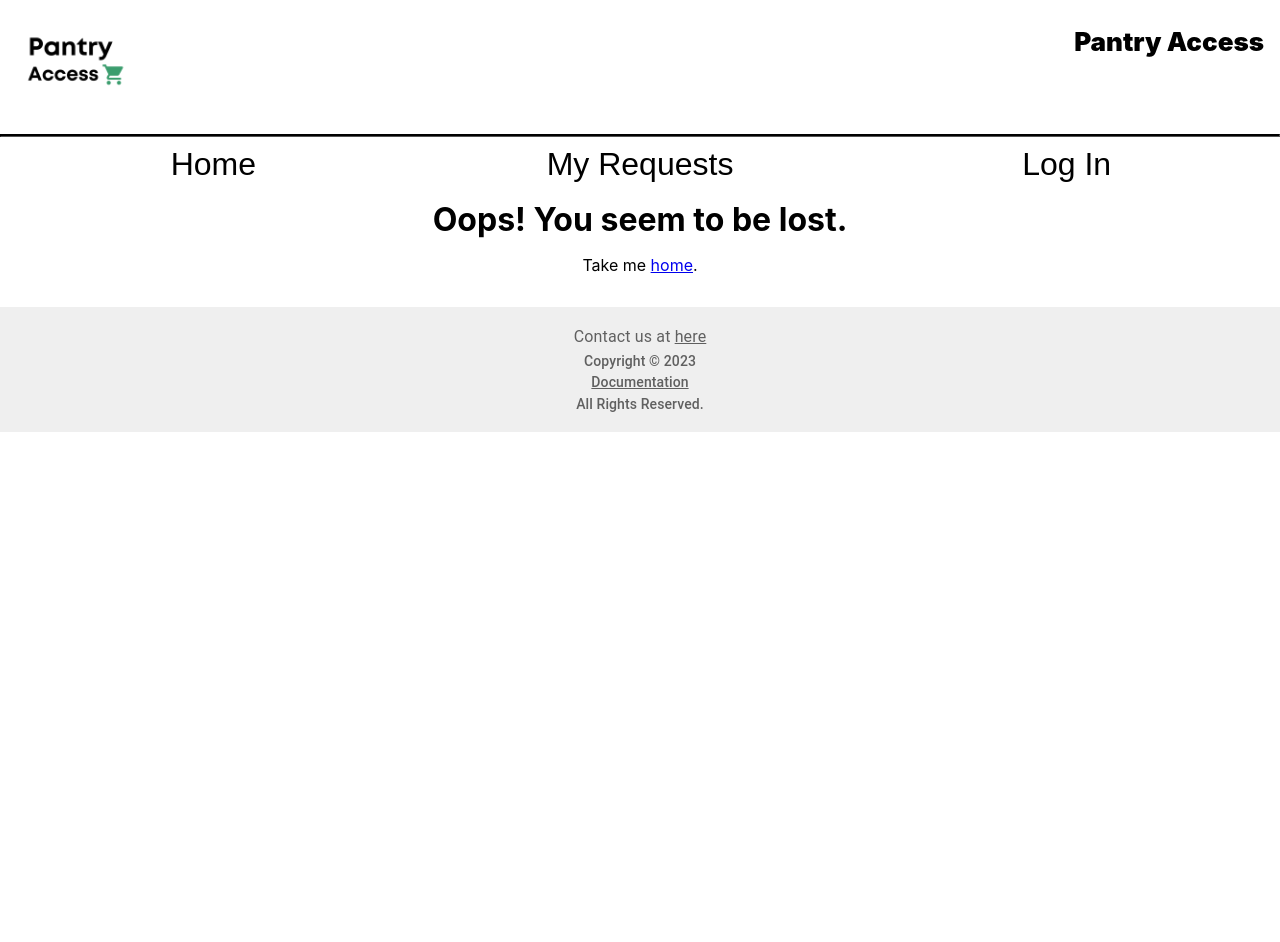
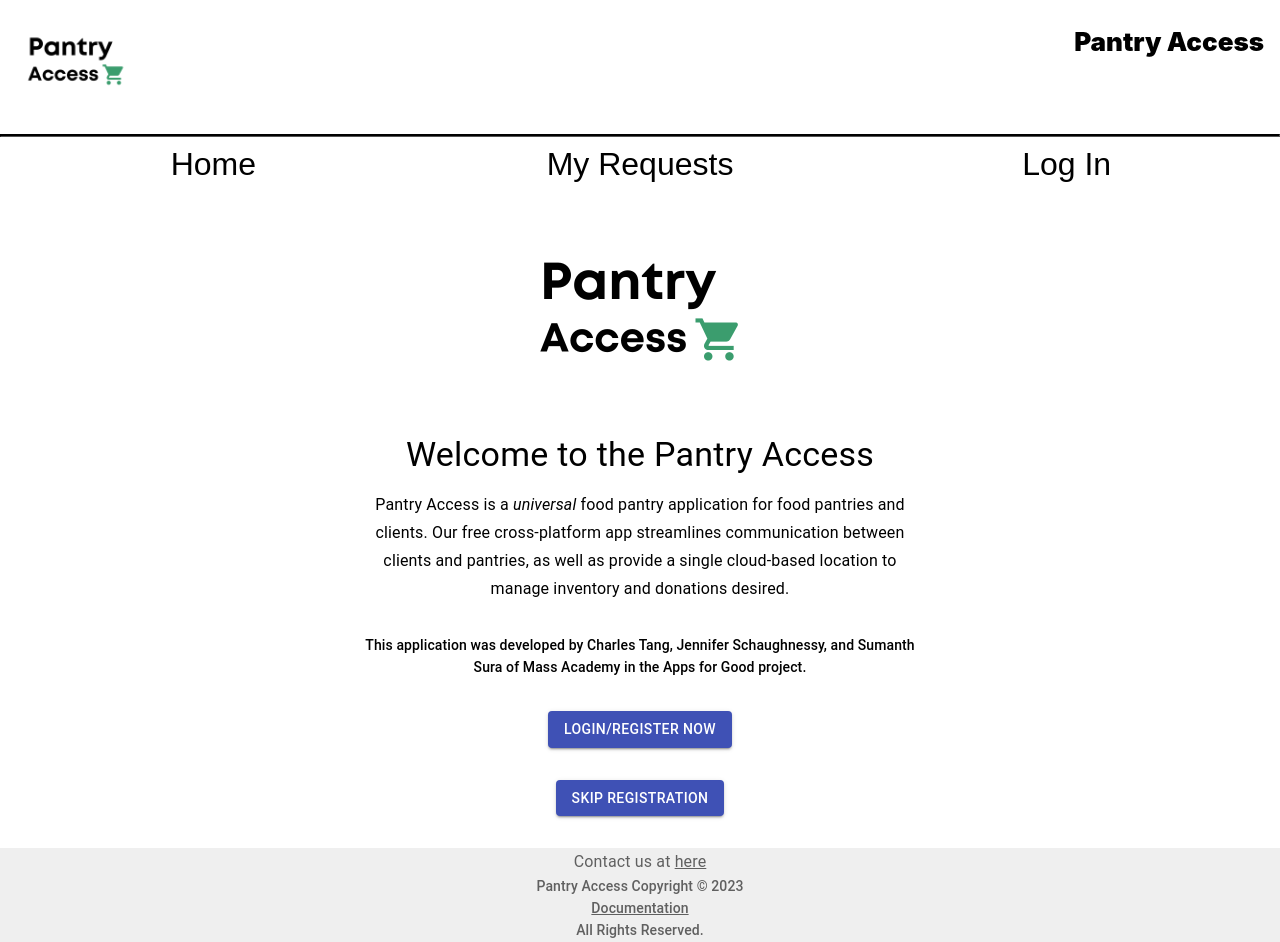
Before and after one commit to Pantry-Access-AFG/react-app, a React (Create React App) app: page /welcome in a window 1280 px wide. Before the commit the page ends 800 px from the top, so only its background shows below. Built offline with nearby package versions, Linux system fonts and the light colour scheme; no server answers.

Commit message:
mui update on logon and profilepages

```diff
--- a/src/App.js
+++ b/src/App.js
@@ -10,15 +10,16 @@ import PantryHome from "./PantryHome";
 import Footer from "./components/Footer";
 import ClientHome from "./ClientHome";
 import FourOhFour from "./404";
+import Welcome from "./Welcome";
 import { auth } from "./firebase-config";
 import { useAuthState } from "react-firebase-hooks/auth";
-import { doc, getDoc} from "firebase/firestore";
+import { doc, getDoc } from "firebase/firestore";
 import { db } from "./firebase-config";
-
 
 function App() {
   const [user, loading, error] = useAuthState(auth);
   const [isPantry, setIsPantry] = React.useState(false);
+  const [viewFoodPantries, setViewFoodPantries] = React.useState(false);
 
   React.useEffect(() => {
     if (user) {
@@ -32,8 +33,7 @@ function App() {
         }
       };
       getIsPantry();
-    }
-    else {
+    } else {
       setIsPantry(false);
     }
   }, [user]);
@@ -48,13 +48,25 @@ function App() {
           path="/"
           element={
             <>
-              {isPantry? <PantryHome></PantryHome> : <ClientHome></ClientHome>}
+              {user ? (
+                isPantry ? (
+                  <PantryHome></PantryHome>
+                ) : (
+                  <ClientHome></ClientHome>
+                )
+              ) : (
+                <>
+                <Welcome viewFoodPantries={viewFoodPantries} setViewFoodPantries={setViewFoodPantries}></Welcome>
+                {viewFoodPantries && <ClientHome></ClientHome>}
+                </>
+              )}
             </>
           }
         />
         <Route path="/profile" index element={<ProfilePage></ProfilePage>} />
         <Route path="/myrequests" element={<MyRequests></MyRequests>} />
         <Route path="/login" element={<Login></Login>} />
+        <Route path="/welcome" element={<Welcome></Welcome>} />
         <Route path="*" element={<FourOhFour />} />
       </Routes>
 
--- a/src/Login.js
+++ b/src/Login.js
@@ -10,8 +10,14 @@ import "./Login.css";
 import { useNavigate } from "react-router-dom";
 import { auth } from "./firebase-config";
 import { useAuthState } from "react-firebase-hooks/auth";
-import Stack from "@mui/material/Stack";
-import { Typography } from "@mui/material";
+import {
+  Stack,
+  Typography,
+  TextField,
+  Button,
+  FormControlLabel,
+  Checkbox,
+} from "@mui/material";
 
 /**
  * @returns Component for the LoginPage
@@ -130,94 +136,204 @@ export default function Login() {
     signOut(auth);
   };
 
+  // return (
+  //   <>
+  //     {!registerOpen && (
+  //       <Stack className="center" spacing={2}>
+  //         <h3>Log In to an Existing Account</h3>
+  //         <input
+  //           placeholder="Username..."
+  //           onChange={(event) => {
+  //             setLoginUsername(event.target.value);
+  //             setErrorMessage("");
+  //           }}
+  //         />
+  //         <input
+  //           placeholder="Password..."
+  //           type="password"
+  //           onChange={(event) => {
+  //             setLoginPassword(event.target.value);
+  //             setErrorMessage("");
+  //           }}
+  //         />
+  //         <button onClick={login}>Log In</button>
+  //         <button
+  //           onClick={() => {
+  //             setRegisterOpen(!registerOpen);
+  //             setErrorMessage("");
+  //           }}
+  //         >
+  //           Register Account
+  //         </button>
+  //       </Stack>
+  //     )}
+
+  //     {registerOpen && (
+  //       <Stack className="center" spacing={2}>
+  //         <h3>Register for a New Client/Food Bank Account</h3>
+  //         <input
+  //           placeholder="Username..."
+  //           onChange={(event) => {
+  //             setRegisterUsername(event.target.value);
+  //             setErrorMessage("");
+  //           }}
+  //         />
+  //         <input
+  //           placeholder="Password..."
+  //           type="password"
+  //           onChange={(event) => {
+  //             setRegisterPassword(event.target.value);
+  //             setErrorMessage("");
+  //           }}
+  //         />
+  //         <input
+  //           placeholder="Full Name"
+  //           onChange={(event) => {
+  //             setRegisterFullName(event.target.value);
+  //             setErrorMessage("");
+  //           }}
+  //         />
+  //         <input
+  //           placeholder="Zipcode"
+  //           onChange={(event) => {
+  //             setRegisterZipcode(event.target.value);
+  //             setErrorMessage("");
+  //           }}
+  //         />
+  //         <p>Are you a food pantry?</p>
+  //         <input
+  //           type="checkbox"
+  //           id="isPantry"
+  //           onClick={() => {
+  //             setIsPantry(!isPantry);
+  //             setErrorMessage("");
+  //           }}
+  //         />
+  //         <br></br>
+  //         <button onClick={register}>Create User</button>
+
+  //         <button
+  //           onClick={() => {
+  //             setRegisterOpen(!registerOpen);
+  //             setErrorMessage("");
+  //           }}
+  //         >
+  //           Return to Login
+  //         </button>
+  //       </Stack>
+  //     )}
+  //     {errorMessage && (
+  //       <Typography component="p" variant="p" align="center" padding={3}>
+  //         {errorMessage}
+  //       </Typography>
+  //     )}
+  //   </>
   return (
     <>
       {!registerOpen && (
         <Stack className="center" spacing={2}>
-          <h3>Log In to an Existing Account</h3>
-          <input
-            placeholder="Username..."
+          <Typography variant="h5" margin={3}>
+            Log In to an Existing Account
+          </Typography>
+          <TextField
+            label="Username"
+            variant="outlined"
             onChange={(event) => {
               setLoginUsername(event.target.value);
               setErrorMessage("");
             }}
           />
-          <input
-            placeholder="Password..."
+          <TextField
+            label="Password"
             type="password"
+            variant="outlined"
             onChange={(event) => {
               setLoginPassword(event.target.value);
               setErrorMessage("");
             }}
           />
-          <button onClick={login}>Log In</button>
-          <button
+          <Button variant="contained" onClick={login}>
+            Log In
+          </Button>
+          <Button
+            variant="outlined"
             onClick={() => {
               setRegisterOpen(!registerOpen);
               setErrorMessage("");
             }}
           >
             Register Account
-          </button>
+          </Button>
         </Stack>
       )}
 
       {registerOpen && (
         <Stack className="center" spacing={2}>
-          <h3>Register for a New Client/Food Bank Account</h3>
-          <input
-            placeholder="Username..."
+          <Typography variant="h5" margin={3}>
+            Register for a New Client/Food Bank Account
+          </Typography>
+          <TextField
+            label="Username"
+            variant="outlined"
             onChange={(event) => {
               setRegisterUsername(event.target.value);
               setErrorMessage("");
             }}
           />
-          <input
-            placeholder="Password..."
+          <TextField
+            label="Password"
             type="password"
+            variant="outlined"
             onChange={(event) => {
               setRegisterPassword(event.target.value);
               setErrorMessage("");
             }}
           />
-          <input
-            placeholder="Full Name"
+          <TextField
+            label="Full Name"
+            variant="outlined"
             onChange={(event) => {
               setRegisterFullName(event.target.value);
               setErrorMessage("");
             }}
           />
-          <input
-            placeholder="Zipcode"
+          <TextField
+            label="Zipcode"
+            variant="outlined"
             onChange={(event) => {
               setRegisterZipcode(event.target.value);
               setErrorMessage("");
             }}
           />
-          <p>Are you a food pantry?</p>
-          <input
-            type="checkbox"
-            id="isPantry"
-            onClick={() => {
-              setIsPantry(!isPantry);
-              setErrorMessage("");
-            }}
+          <FormControlLabel
+            control={
+              <Checkbox
+                id="isPantry"
+                onChange={() => {
+                  setIsPantry(!isPantry);
+                  setErrorMessage("");
+                }}
+              />
+            }
+            label="Are you a food pantry?"
           />
-          <br></br>
-          <button onClick={register}>Create User</button>
-
-          <button
+          <br />
+          <Button variant="contained" onClick={register}>
+            Create User
+          </Button>
+          <Button
+            variant="outlined"
             onClick={() => {
               setRegisterOpen(!registerOpen);
               setErrorMessage("");
             }}
           >
             Return to Login
-          </button>
+          </Button>
         </Stack>
       )}
       {errorMessage && (
-        <Typography component="p" variant="p" align="center" padding={3}>
+        <Typography variant="body1" align="center" padding={3}>
           {errorMessage}
         </Typography>
       )}
--- a/src/ProfilePage.js
+++ b/src/ProfilePage.js
@@ -8,6 +8,14 @@ import Dialog from "@mui/material/Dialog";
 import DialogActions from "@mui/material/DialogActions";
 import DialogContent from "@mui/material/DialogContent";
 import DialogContentText from "@mui/material/DialogContentText";
+import {
+  FormControl,
+  InputLabel,
+  Input,
+  TextField,
+  Typography,
+} from "@material-ui/core";
+import { Stack } from "@mui/material";
 import DialogTitle from "@mui/material/DialogTitle";
 import Confetti from "react-confetti";
 import { auth } from "./firebase-config";
@@ -271,50 +279,103 @@ function UserInfo({
   };
 
   return (
-    <div>
+    // <div>
+    //   <div className="row">
+    //     <p className="row">Username:</p>
+    //     <form className="row" onSubmit={usernameSubmit}>
+    //       <input
+    //         readOnly={true}
+    //         type="text"
+    //         value={username}
+    //         onChange={usernameChange}
+    //       />
+    //     </form>
+    //   </div>
+
+    //   <div className="row"></div>
+    //   <div className="row">
+    //     <p className="row">Password:</p>
+    //     <form className="row" onSubmit={passwordSubmit}>
+    //       <input
+    //         readOnly={true}
+    //         type="text"
+    //         value={password}
+    //         onChange={passwordChange}
+    //       />
+    //     </form>
+    //   </div>
+    //   <div className="row">
+    //     <p className="row">Zipcode:</p>
+    //     <form className="row" onSubmit={zipcodeSubmit}>
+    //       <input type="text" value={zipcode} onChange={zipcodeChange} />
+    //     </form>
+    //   </div>
+    //   {isPantry && (
+    //     <div className="row">
+    //       <p className="row">Description:</p>
+    //       <form className="row" onSubmit={descriptionSubmit}>
+    //         <input
+    //           type="text"
+    //           value={description}
+    //           onChange={descriptionChange}
+    //         />
+    //       </form>
+    //     </div>
+    //   )}
+    // </div>
+    <>
+      <Stack spacing={3} marginTop={1}>
         <div className="row">
-        <p className="row">Username:</p>
-        <form className="row" onSubmit={usernameSubmit}>
-          <input
-            readOnly={true}
-            type="text"
+          <form onSubmit={usernameSubmit}>
+            <FormControl>
+              <InputLabel htmlFor="username-input">Username</InputLabel>
+              <Input
+                id="username-input"
                 value={username}
                 onChange={usernameChange}
+                readOnly
               />
+            </FormControl>
           </form>
         </div>
 
-      <div className="row"></div>
         <div className="row">
-        <p className="row">Password:</p>
-        <form className="row" onSubmit={passwordSubmit}>
-          <input
-            readOnly={true}
-            type="text"
+          <form onSubmit={passwordSubmit}>
+            <FormControl>
+              <InputLabel htmlFor="password-input">Password</InputLabel>
+              <Input
+                id="password-input"
                 value={password}
                 onChange={passwordChange}
+                readOnly
               />
+            </FormControl>
           </form>
         </div>
+
         <div className="row">
-        <p className="row">Zipcode:</p>
-        <form className="row" onSubmit={zipcodeSubmit}>
-          <input type="text" value={zipcode} onChange={zipcodeChange} />
+          <form onSubmit={zipcodeSubmit}>
+            <FormControl>
+              <InputLabel htmlFor="zipcode-input">Zipcode</InputLabel>
+              <Input id="zipcode" value={zipcode} onChange={zipcodeChange} />
+            </FormControl>
           </form>
         </div>
+
         {isPantry && (
           <div className="row">
-          <p className="row">Description:</p>
-          <form className="row" onSubmit={descriptionSubmit}>
-            <input
-              type="text"
+            <Typography variant="body1">Description:</Typography>
+            <form onSubmit={descriptionSubmit}>
+              <TextField
+                id="description"
                 value={description}
                 onChange={descriptionChange}
               />
             </form>
           </div>
         )}
-    </div>
+      </Stack>
+    </>
   );
 }
 
--- /dev/null
+++ b/src/Welcome.js
@@ -0,0 +1,104 @@
+import React from "react";
+import { makeStyles } from "@material-ui/core/styles";
+import { Button, Container, Typography } from "@material-ui/core";
+import logo from "./images/pantryaccess.png";
+import { useNavigate } from "react-router-dom";
+import { auth } from "./firebase-config";
+import { useAuthState } from "react-firebase-hooks/auth";
+import { useEffect } from "react";
+
+const useStyles = makeStyles((theme) => ({
+  root: {
+    display: "flex",
+    flexDirection: "column",
+    alignItems: "center",
+    justifyContent: "center",
+    minHeight: "50vh",
+    backgroundColor: "none",
+    margin: "auto",
+  },
+  logo: {
+    width: 250,
+    marginRight: "auto",
+    marginLeft: "auto",
+    display: "flex",
+  },
+  title: {
+    color: theme.palette.common.black,
+    marginBottom: theme.spacing(2),
+    textAlign: "center",
+  },
+  description: {
+    color: theme.palette.common.black,
+    marginBottom: theme.spacing(4),
+    textAlign: "center",
+  },
+  button: {
+    color: theme.palette.common.white,
+    backgroundColor: theme.palette.primary.main,
+    outline: "true",
+    textAlign: "center",
+    "&:hover": {
+      backgroundColor: theme.palette.primary.light,
+    },
+    display: "flex",
+    margin: "auto",
+    marginTop: "2rem",
+  },
+}));
+
+function LandingPage({ viewFoodPantries, setViewFoodPantries }) {
+  const classes = useStyles();
+  const navigate = useNavigate();
+  const [user, loading, error] = useAuthState(auth);
+
+  const redirect = () => {
+    navigate("/login");
+  };
+
+  useEffect(() => {
+    if (user) {
+      redirect();
+    }
+  }, [user]);
+
+  return (
+    <div className={classes.root}>
+      <Container maxWidth="sm">
+        <img src={logo} alt="Logo" className={classes.logo} />
+        <Typography variant="h4" className={classes.title}>
+          Welcome to the Pantry Access
+        </Typography>
+        <Typography variant="subtitle1" className={classes.description}>
+          Pantry Access is a <i>universal</i> food pantry application for food
+          pantries and clients. Our free cross-platform app streamlines
+          communication between clients and pantries, as well as provide a
+          single cloud-based location to manage inventory and donations desired.
+        </Typography>
+        <Typography variant="subtitle2" className={classes.description}>
+          This application was developed by Charles Tang, Jennifer Schaughnessy,
+          and Sumanth Sura of Mass Academy in the Apps for Good project.
+        </Typography>
+        <Button
+          variant="contained"
+          className={classes.button}
+          onClick={redirect}
+        >
+          Login/Register Now
+        </Button>
+
+        { !viewFoodPantries &&
+          <Button
+            variant="contained"
+            className={classes.button}
+            onClick={() => setViewFoodPantries(true)}
+          >
+            Skip Registration
+          </Button>
+        }
+      </Container>
+    </div>
+  );
+}
+
+export default LandingPage;
--- a/src/components/Footer.js
+++ b/src/components/Footer.js
@@ -5,7 +5,14 @@ import Stack from "@mui/material/Stack";
 function Footer() {
   return (
     <footer
-      style={{ padding: "1rem", backgroundColor: "#EFEFEF", marginTop: "2rem" }}
+      style={{
+        backgroundColor: "#EFEFEF",
+        marginTop: "2rem",
+        bottom: "0",
+        position: "relative",
+        left: "0",
+        right: "0",
+      }}
     >
       <Typography
         variant="subtitle1"
@@ -25,7 +32,7 @@ function Footer() {
         component="p"
       >
         <Stack>
-          Copyright © {new Date().getFullYear()}
+          Pantry Access Copyright © {new Date().getFullYear()}
           <Link
             color="inherit"
             href="https://github.com/Pantry-Access-AFG"
```
Lines whose indentation alone changed are shown as unchanged.
